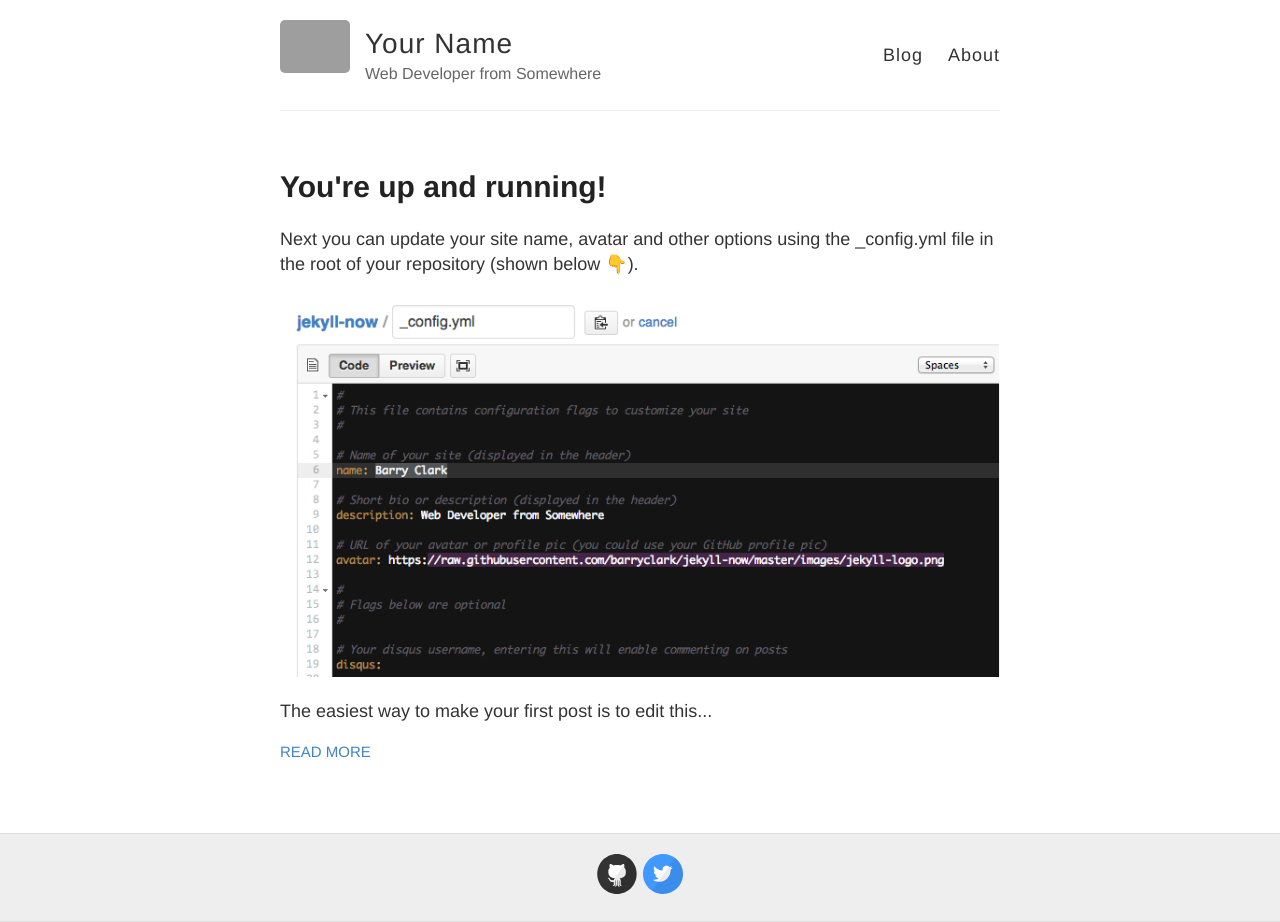
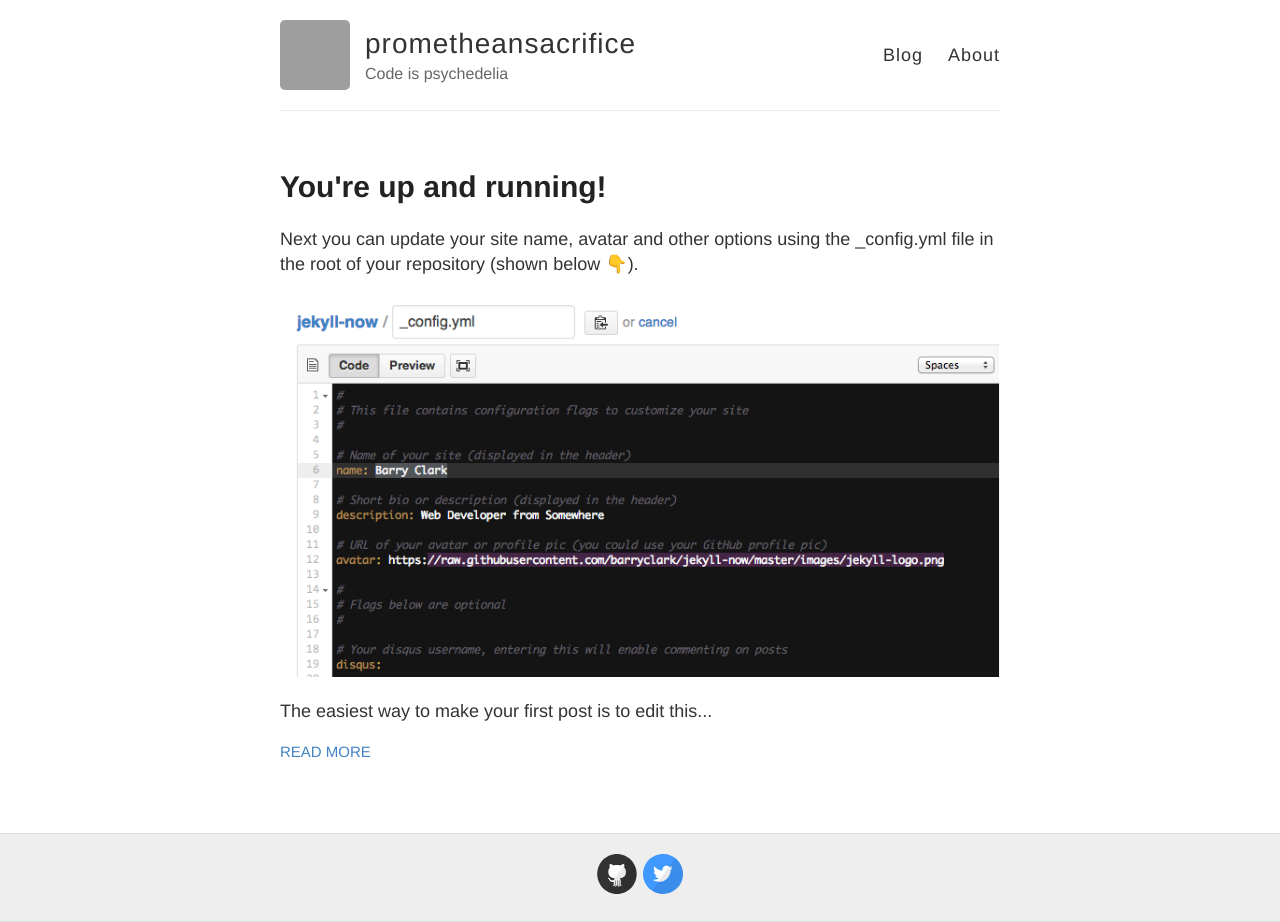
Before and after one commit to prometheansacrifice/prometheansacrifice.github.io, a Jekyll site: the page built from index.html, in a window 1280 px wide. Built offline with Jekyll 4.4.1, drawn with Linux system fonts in a browser that asks for light colours; emoji names are drawn with the system emoji font; grey boxes are pictures that could not be loaded.

Commit message:
Changes site name, description and avatar url

```diff
--- a/_config.yml
+++ b/_config.yml
@@ -3,13 +3,13 @@
 #
 
 # Name of your site (displayed in the header)
-name: Your Name
+name: prometheansacrifice
 
 # Short bio or description (displayed in the header)
-description: Web Developer from Somewhere
+description: Code is psychedelia
 
 # URL of your avatar or profile pic (you could use your GitHub profile pic)
-avatar: https://raw.githubusercontent.com/barryclark/jekyll-now/master/images/jekyll-logo.png
+avatar: https://avatars.githubusercontent.com/prometheansacrifice
 
 #
 # Flags below are optional
```
